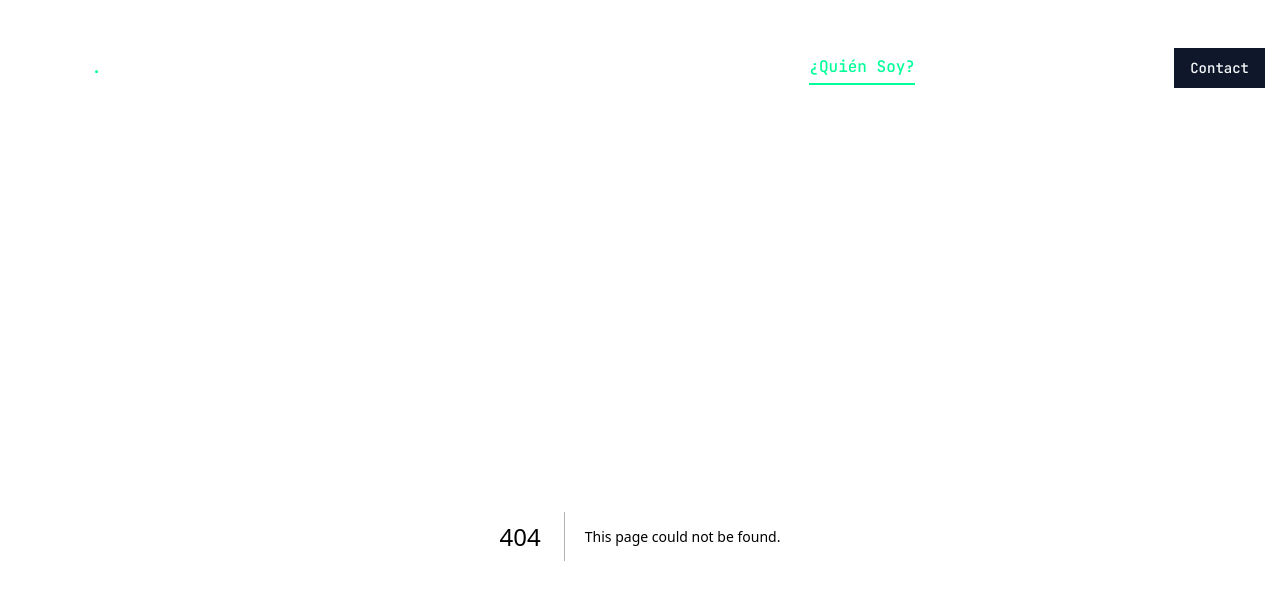
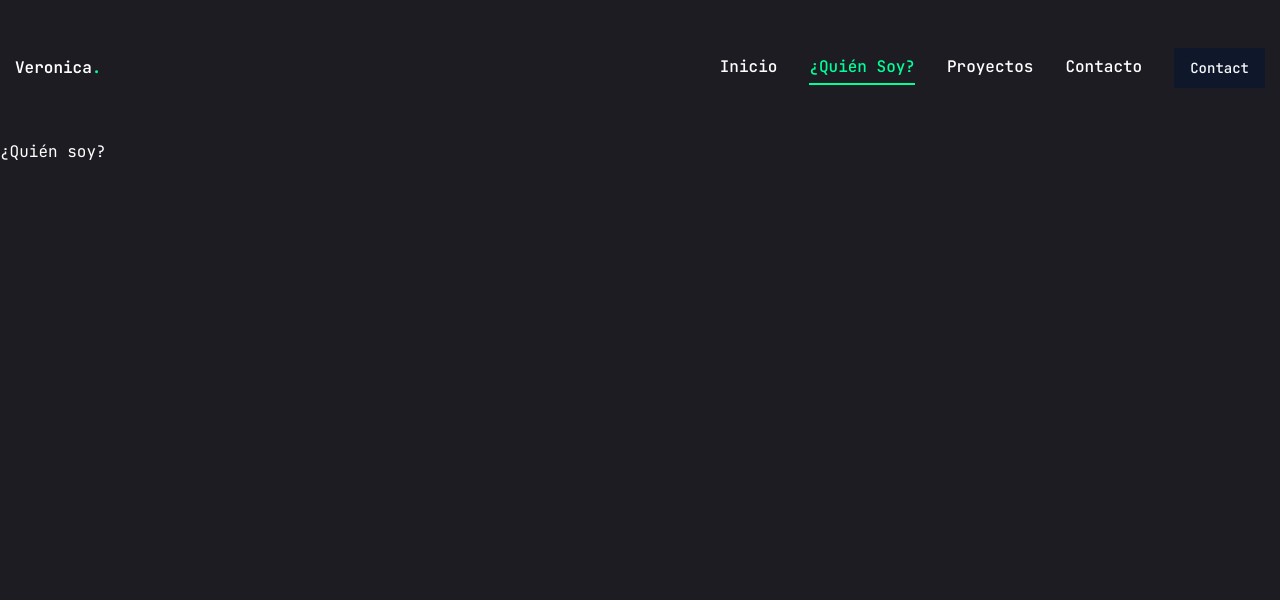
Before and after one commit to ver0nica1/portfolio-veronica, a Next.js app: page /resume in a window 1280 px wide. Before the commit this address had no page. Shown: the top 600 px of the page. Built offline with nearby package versions, Linux system fonts and the light colour scheme.

Commit message:
Created resume directory and added page.jsx for the "¿Quién soy?" section

```diff
--- /dev/null
+++ b/app/resume/page.jsx
@@ -0,0 +1,7 @@
+const resume = () => {
+  return (
+    <div>¿Quién soy?</div>
+  )
+}
+
+export default resume;
```
